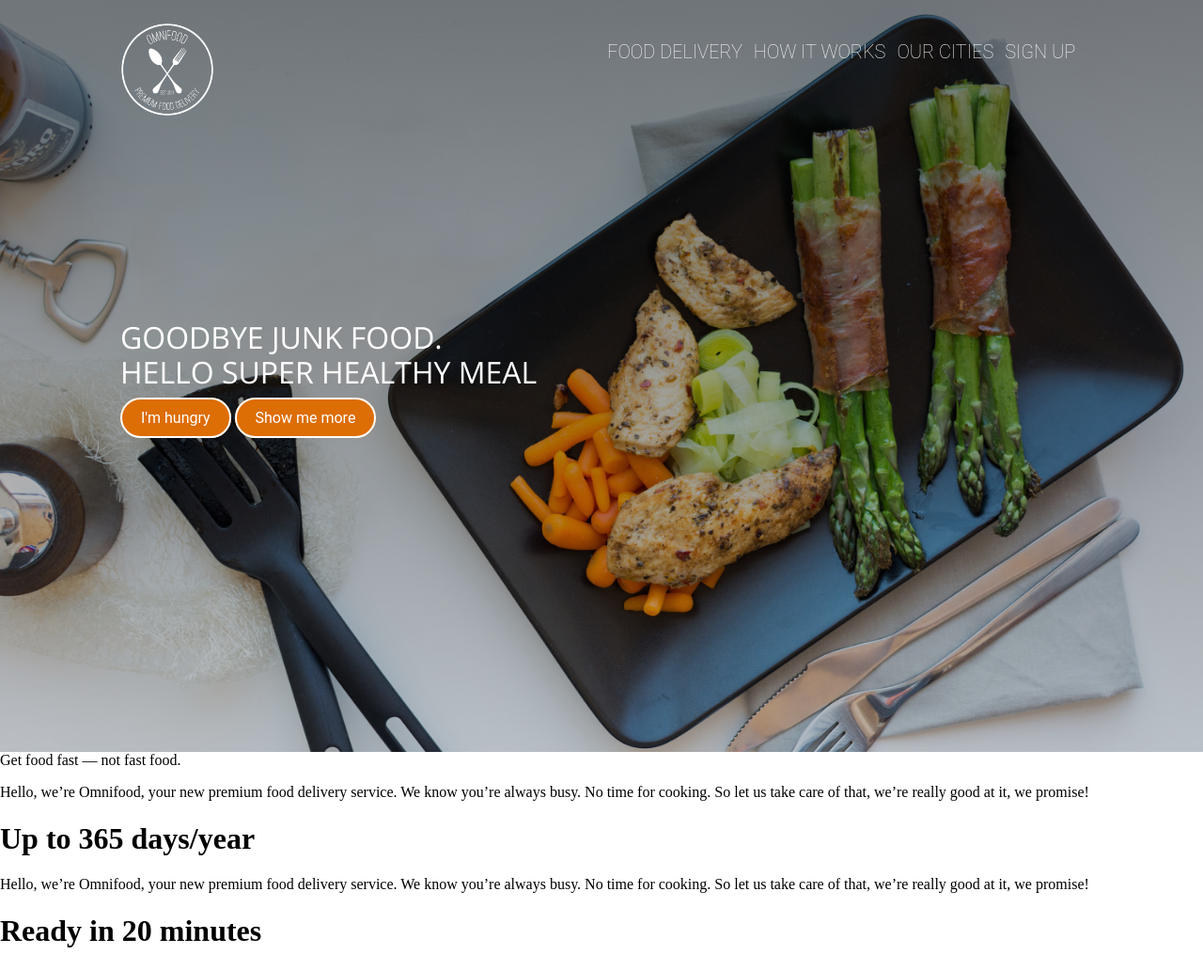
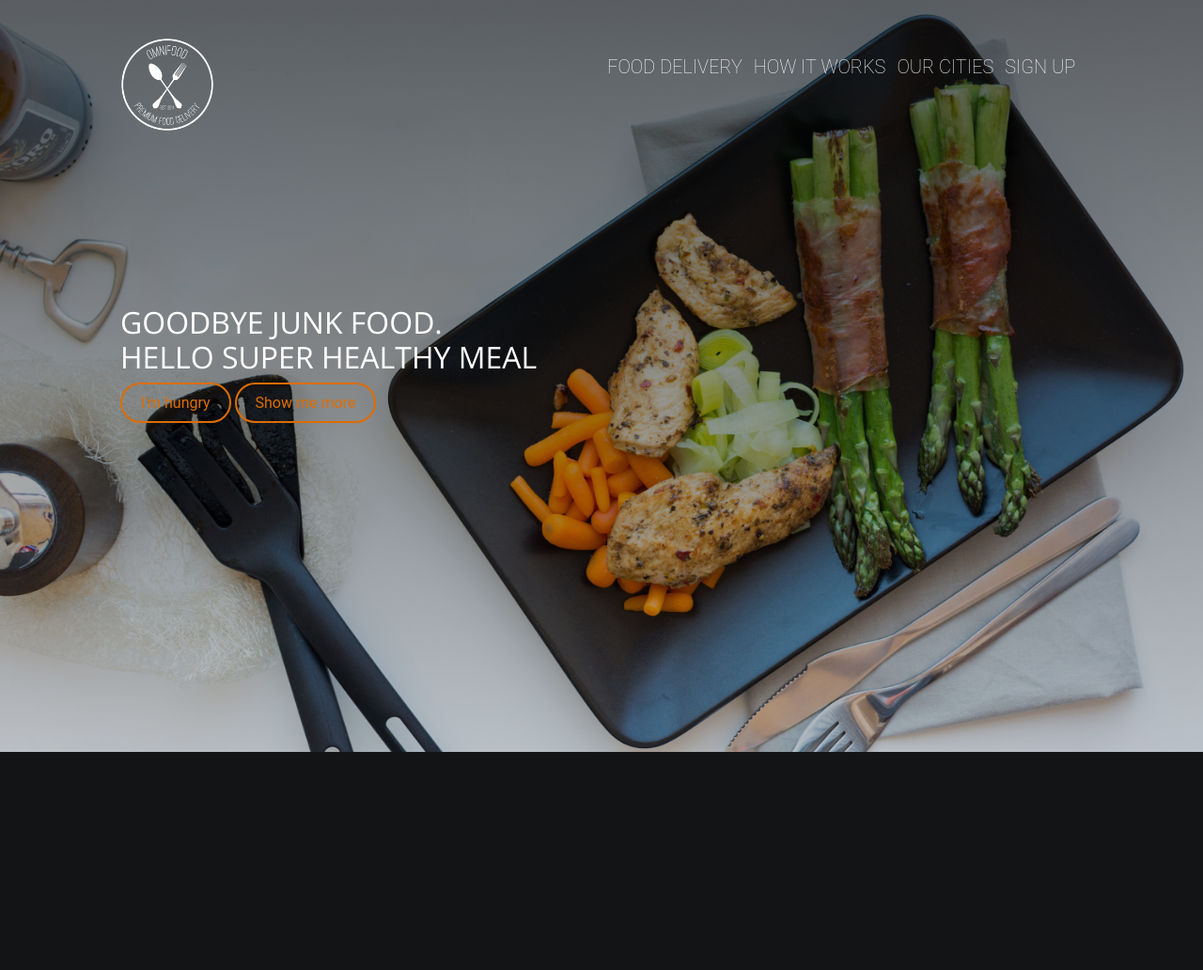
Before and after one commit to ntthanhdat/onmifood, a PHP site: page / in a window 1280 px wide; the page is wider, and only the part inside the window is pictured. Shown: the top 1032 px of that part at 94% size. After the commit the page ends 800 px from the top of that part, so only its background shows below. Run offline with PHP 8.4, Linux system fonts and the light colour scheme.

Commit message:
thay doi button link

```diff
--- a/index.php
+++ b/index.php
@@ -20,7 +20,7 @@
         </div>
         <img src="image/logo-white.png" alt="logo" width="100vh" height="100vh" class="logo">
 
-        <div class="hd">
+        <div class="link">
             <H1 class="whiteh">GOODBYE JUNK FOOD. <br>HELLO SUPER HEALTHY MEAL</H1>
             <a class="buttonlink" href="">I'm hungry</a>
             <a class="buttonlink" href="">Show me more</a>
--- a/style.css
+++ b/style.css
@@ -7,46 +7,20 @@ a{
 
 }
 header {
-    background-image:linear-gradient(rgba(0,0,0,0.5),rgba(0,0,0,0.2)), url(image/hero.jpg);
+    background-image:linear-gradient(rgba(0,0,0,0.6),rgba(0,0,0,0.2)), url(image/hero.jpg);
 
     font-family: "roboto";
     background-position: center;
     background-size: cover;
-    position: relative;
+    position: absolute;
+    height: 100vh;
     width: 100%;
-    height: 100vh;
     text-decoration: none;
-}
-.hd{
-    position: absolute;
-    top:40%;
-    left: 10%;
-    text-decoration: none;
-}
-.hd h1{
-    font-family: 'Open Sans', sans-serif;
-    color: white;
-    font-weight: 120;
-}
-.buttonlink:link{
-    background-color: rgb(221, 109, 5);
-    border: 2px solid;
-    border-color: rgb(221, 109, 5);
-    padding: 10px 20px;
-    border-radius: 200px;
-}
-.buttonlink:hover{
-    color: rgb(221, 109, 5);
-    background-color: transparent;
-    border: 2px solid;
-    border-color: rgb(221, 109, 5);
-    padding: 10px 20px;
-    border-radius: 200px;
 }
 .topnav{
     position: relative;
     left: 50%;
-    top: 5%;
+    top: 7%;
 
 }
 .topnav a{
@@ -60,8 +34,42 @@ header {
 .logo{
     position: absolute;
     left: 10%;
-    top: 3%;
+    top: 5%;
 }
+.whiteh{
+    font-family: 'Open Sans', sans-serif;
+    color: white;
+    font-weight: 120;
+  }
+.link {
+  position: absolute;
+  top: 38%;
+  left: 10%;
+}
+
+.buttonlink{
+    color: rgb(221, 109, 5);
+    background-color: transparent;
+    border: 2px solid;
+    border-color: rgb(221, 109, 5);
+}
+.buttonlink:link{
+    color: rgb(221, 109, 5);
+    background-color: transparent;
+    border: 2px solid;
+    border-color: rgb(221, 109, 5);
+    padding: 10px 20px;
+    border-radius: 200px;
+}
+.buttonlink:hover{
+  color: #ffffff;
+  background-color: rgb(221, 109, 5);
+  border: 2px solid;
+  border-color: rgb(221, 109, 5);
+  padding: 10px 20px;
+  border-radius: 200px;
+}
+
 .topnav .icon {
     display: none;
   }
```
